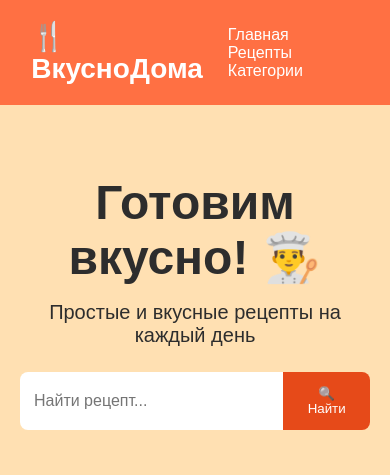
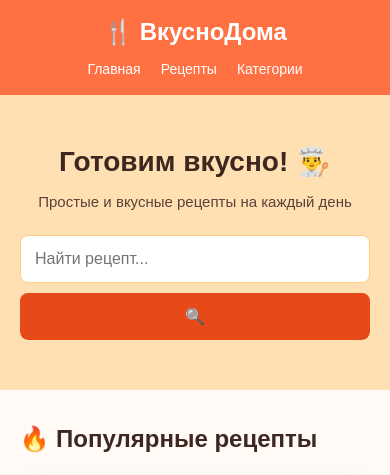
Before and after one commit to Torokeldi/Culinaria, a Django app: page / in a window 390 px wide. Shown: the top 475 px of the page. Run offline with Django 5.2, Linux system fonts and the light colour scheme; data comes from the database, SQL or seed files in the repository; both versions use the stored data as it was after the commit.

Commit message:
Initial commit

```diff
--- a/config/settings.py
+++ b/config/settings.py
@@ -126,3 +126,6 @@ MAILERS = {
         'BACKEND': 'django.core.mail.backends.console.EmailBackend',
     },
 }
+
+MEDIA_URL = '/media/'
+MEDIA_ROOT = BASE_DIR / 'media'
--- a/config/urls.py
+++ b/config/urls.py
@@ -16,8 +16,13 @@ Including another URLconf
 """
 from django.contrib import admin
 from django.urls import path, include
+from django.conf import settings
+from django.conf.urls.static import static
 
 urlpatterns = [
     path('admin/', admin.site.urls),
     path('', include('main.urls')),
 ]
+
+if settings.DEBUG:
+    urlpatterns += static(settings.MEDIA_URL, document_root=settings.MEDIA_ROOT)
--- a/main/admin.py
+++ b/main/admin.py
@@ -4,5 +4,5 @@ from .models import Recipe
 
 @admin.register(Recipe)
 class RecipeAdmin(admin.ModelAdmin):
-    list_display = ('name', 'emoji')
+    list_display = ('name', 'image_url')
     search_fields = ('name', 'description')
--- a/main/models.py
+++ b/main/models.py
@@ -1,10 +1,11 @@
+from django.db import models
 from django.db import models
 
-
 class Recipe(models.Model):
-    name = models.CharField(max_length=100)
+    name = models.CharField(max_length=200)
     description = models.TextField()
-    emoji = models.CharField(max_length=10, default='🍴')
+    emoji = models.CharField(max_length=10, blank=True)
+    image_url = models.URLField(blank=True, null=True)
     ingredients = models.TextField()
     steps = models.TextField()
 
--- a/main/static/main/style.css
+++ b/main/static/main/style.css
@@ -4,10 +4,21 @@
     padding: 0;
 }
 
+html {
+    scroll-behavior: smooth;
+}
+
 body {
     font-family: Arial, sans-serif;
     background: #fffaf5;
     color: #2d2d2d;
+    min-height: 100vh;
+    display: flex;
+    flex-direction: column;
+}
+
+main {
+    flex-grow: 1;
 }
 
 header {
@@ -17,6 +28,7 @@ header {
     display: flex;
     justify-content: space-between;
     align-items: center;
+    box-shadow: 0 2px 10px rgba(0, 0, 0, 0.05);
 }
 
 .logo {
@@ -28,6 +40,12 @@ nav a {
     color: white;
     text-decoration: none;
     margin-left: 25px;
+    transition: 0.2s;
+    font-weight: 500;
+}
+
+nav a:hover {
+    opacity: 0.8;
 }
 
 .hero {
@@ -39,23 +57,32 @@ nav a {
 .hero h1 {
     font-size: 48px;
     margin-bottom: 15px;
+    color: #3d2720;
 }
 
 .hero p {
     font-size: 20px;
     margin-bottom: 25px;
+    color: #5d4037;
 }
 
 .search {
     display: flex;
     justify-content: center;
+    width: 100%;
+    max-width: 500px;
+    margin: 0 auto;
+    border-radius: 8px;
+    overflow: hidden;
+    box-shadow: 0 4px 10px rgba(0, 0, 0, 0.05);
 }
 
 .search input {
-    width: 350px;
+    flex: 1;
+    min-width: 0;
     padding: 14px;
     border: none;
-    border-radius: 8px 0 0 8px;
+    outline: none;
     font-size: 16px;
 }
 
@@ -64,79 +91,123 @@ nav a {
     border: none;
     background: #e64a19;
     color: white;
-    border-radius: 0 8px 8px 0;
     cursor: pointer;
+    font-size: 16px;
+    transition: 0.2s;
+}
+
+.search button:hover {
+    background: #d84315;
 }
 
 .container {
     width: 84%;
+    max-width: 1200px;
     margin: 40px auto;
 }
 
 .container h2 {
     margin-bottom: 25px;
+    color: #3d2720;
 }
 
 .recipes {
     display: grid;
-    grid-template-columns: repeat(auto-fit, minmax(250px, 1fr));
+    grid-template-columns: repeat(auto-fill, minmax(280px, 320px));
     gap: 25px;
+    align-items: start;
 }
 
 .card {
+    width: 100%;
+    max-width: 320px;
     background: white;
     border-radius: 12px;
     overflow: hidden;
     box-shadow: 0 4px 15px rgba(0, 0, 0, 0.08);
-    transition: 0.2s;
+    transition: transform 0.2s, box-shadow 0.2s;
+    display: flex;
+    flex-direction: column;
+    height: auto;
 }
 
 .card:hover {
     transform: translateY(-5px);
+    box-shadow: 0 8px 25px rgba(0, 0, 0, 0.12);
 }
 
 .card-image {
-    height: 180px;
+    width: 100%;
+    height: 220px;
     background: #ffcc80;
     display: flex;
     align-items: center;
     justify-content: center;
+    overflow: hidden;
+    position: relative;
+    flex-shrink: 0;
+}
+
+.card-image img {
+    width: 100%;
+    height: 100%;
+    object-fit: cover;
+    display: block;
+}
+
+.card-image span {
     font-size: 70px;
 }
 
 .card-content {
     padding: 20px;
+    display: flex;
+    flex-direction: column;
+    min-height: 220px;
 }
 
 .card-content h3 {
     margin-bottom: 10px;
+    font-size: 22px;
+    color: #3d2720;
 }
 
 .card-content p {
-    color: #777;
-    margin-bottom: 15px;
+    color: #666;
+    margin-bottom: 20px;
+    line-height: 1.5;
+    font-size: 15px;
+    display: -webkit-box;
+    -webkit-line-clamp: 4;
+    -webkit-box-orient: vertical;
+    overflow: hidden;
 }
 
 .button {
     display: inline-block;
     background: #ff7043;
     color: white;
-    padding: 10px 15px;
+    padding: 11px 18px;
     border-radius: 6px;
     text-decoration: none;
+    font-weight: bold;
+    font-size: 15px;
+    transition: 0.2s;
+    margin-top: auto;
+    align-self: flex-start;
+}
+
+.button:hover {
+    background: #e64a19;
 }
 
 footer {
-    margin-top: 60px;
     padding: 25px;
     text-align: center;
     background: #333;
     color: white;
+    margin-top: auto;
 }
-
-/* =========================
-   RECIPE PAGE
-========================= */
 
 .recipe-page {
     width: 84%;
@@ -225,11 +298,41 @@ footer {
     font-size: 16px;
 }
 
-/* =========================
-   RECIPE MOBILE
-========================= */
+@media (max-width: 768px) {
+    header {
+        padding: 18px 5%;
+        flex-direction: column;
+        gap: 15px;
+    }
 
-@media (max-width: 768px) {
+    nav a {
+        margin: 0 12px;
+    }
+
+    .hero {
+        padding: 50px 20px;
+    }
+
+    .hero h1 {
+        font-size: 36px;
+    }
+
+    .hero p {
+        font-size: 18px;
+    }
+
+    .search {
+        width: 100%;
+    }
+
+    .container {
+        width: 90%;
+        margin: 35px auto;
+    }
+
+    .recipes {
+        grid-template-columns: repeat(auto-fill, minmax(260px, 320px));
+    }
 
     .recipe-page {
         width: 90%;
@@ -259,25 +365,65 @@ footer {
 }
 
 @media (max-width: 480px) {
+    .logo {
+        font-size: 24px;
+    }
 
-    .recipe-image {
-        height: 180px;
-        font-size: 70px;
+    nav {
+        display: flex;
+        flex-wrap: wrap;
+        justify-content: center;
+        gap: 10px;
+    }
+
+    nav a {
+        margin: 0 5px;
+        font-size: 14px;
+    }
+
+    .hero h1 {
+        font-size: 28px;
+    }
+
+    .hero p {
+        font-size: 15px;
+    }
+
+    .search {
+        flex-direction: column;
+        gap: 10px;
+        box-shadow: none;
+        background: transparent;
+    }
+
+    .search input {
+        width: 100%;
+        border-radius: 8px;
+        border: 1px solid #ffcc80;
+    }
+
+    .search button {
+        width: 100%;
+        border-radius: 8px;
+    }
+
+    .recipes {
+        grid-template-columns: 1fr;
+    }
+
+    .card {
+        max-width: 100%;
+    }
+
+    .card-image {
+        height: 220px;
+    }
+
+    .recipe-page {
+        width: 92%;
     }
 
     .recipe-info {
         padding: 20px;
     }
-
-    .recipe-info h1 {
-        font-size: 28px;
-    }
-
-    .ingredients li {
-        font-size: 15px;
-    }
-
-    .steps li {
-        font-size: 15px;
-    }
 }
--- a/main/templates/main/home.html
+++ b/main/templates/main/home.html
@@ -1,21 +1,16 @@
 {% load static %}
-
 <!DOCTYPE html>
 <html lang="ru">
 <head>
     <meta charset="UTF-8">
     <meta name="viewport" content="width=device-width, initial-scale=1.0">
-
     <title>ВкусноДома — рецепты</title>
-
     <link rel="stylesheet" href="{% static 'main/style.css' %}">
 </head>
-
 <body>
 
 <header>
     <div class="logo">🍴 ВкусноДома</div>
-
     <nav>
         <a href="/">Главная</a>
         <a href="#">Рецепты</a>
@@ -23,67 +18,56 @@
     </nav>
 </header>
 
+<section class="hero">
+    <h1>Готовим вкусно! 👨‍🍳</h1>
+    <p>Простые и вкусные рецепты на каждый день</p>
 
-<section class="hero">
-
-    <h1>Готовим вкусно! 👨‍🍳</h1>
-
-    <p>
-        Простые и вкусные рецепты на каждый день
-    </p>
-
-    <form class="search">
+<form class="search" method="GET" action="{% url 'home' %}">
     <input
         type="text"
+        name="q"
         placeholder="Найти рецепт..."
+        value="{{ query }}"
     >
-
-        <button type="submit">
-            🔍 Найти
-        </button>
+    <button type="submit">🔍</button>
 </form>
-
 </section>
 
-
 <main class="container">
-
+    {% if query %}
+    <h2>🔎 Результаты поиска: «{{ query }}»</h2>
+{% else %}
     <h2>🔥 Популярные рецепты</h2>
+{% endif %}
 
     <div class="recipes">
-
         {% for recipe in recipes %}
-
             <div class="card">
 
                 <div class="card-image">
-                    {{ recipe.emoji }}
+                    {% if recipe.image_url %}
+                        <img src="{{ recipe.image_url }}" alt="{{ recipe.name }}">
+                    {% else %}
+                        <span>{{ recipe.emoji }}</span>
+                    {% endif %}
                 </div>
 
                 <div class="card-content">
-
-                    <h3>
-                        {{ recipe.name }}
-                    </h3>
-
-                    <p>
-                        {{ recipe.description }}
-                    </p>
-
-               <a href="{% url 'recipe' recipe.id %}" class="button">
-    Смотреть рецепт
-</a>
-
+                    <h3>{{ recipe.name }}</h3>
+                    <p>{{ recipe.description }}</p>
+                    <a href="{% url 'recipe' recipe.id %}" class="button">Смотреть рецепт</a>
                 </div>
 
             </div>
-
+   {% empty %}
+    {% if query %}
+        <p>😔 По запросу «{{ query }}» ничего не найдено.</p>
+    {% else %}
+        <p>Рецепты пока не добавлены.</p>
+    {% endif %}
 {% endfor %}
-
     </div>
-
 </main>
-
 
 <footer>
     <p>© 2026 ВкусноДома 🍳</p>
--- a/main/urls.py
+++ b/main/urls.py
@@ -2,6 +2,6 @@ from django.urls import path
 from . import views
 
 urlpatterns = [
-    path('', views.home, name='home'),
-    path('recipe/<int:recipe_id>/', views.recipe, name='recipe'),
+    path('', views.index, name='home'),
+    path('recipe/<int:recipe_id>/', views.recipe_detail, name='recipe'),
 ]
--- a/main/views.py
+++ b/main/views.py
@@ -1,18 +1,30 @@
 from django.shortcuts import render, get_object_or_404
+from django.db.models import Q
 from .models import Recipe
 
 
-def home(request):
-    recipes = Recipe.objects.all()
+def index(request):
+    query = request.GET.get('q', '').strip()
+
+    if query:
+        recipes = Recipe.objects.filter(
+            Q(name__icontains=query) |
+            Q(description__icontains=query) |
+            Q(ingredients__icontains=query) |
+            Q(steps__icontains=query)
+        ).distinct()
+    else:
+        recipes = Recipe.objects.all()
 
     return render(request, 'main/home.html', {
-        'recipes': recipes
+        'recipes': recipes,
+        'query': query,
     })
 
 
-def recipe(request, recipe_id):
+def recipe_detail(request, recipe_id):
     recipe = get_object_or_404(Recipe, id=recipe_id)
 
     return render(request, 'main/recipe.html', {
-        'recipe': recipe
+        'recipe': recipe,
     })
```
Also changed, not shown: other parts of main/static/main/style.css (+22 -17 lines), main/templates/main/recipe.html (+7 -3 lines), db.sqlite3, main/migrations/0002_remove_recipe_ingredients_remove_recipe_steps_and_more.py (added), main/migrations/0003_remove_recipe_image_recipe_image_url.py (added), main/migrations/0004_recipe_ingredients_recipe_steps.py (added). Lines whose indentation alone changed are shown as unchanged.
